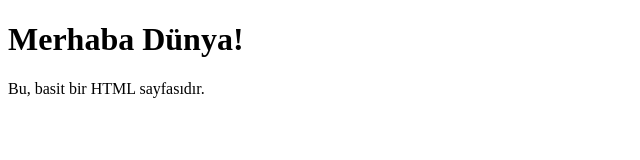
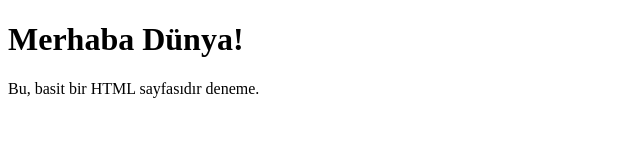
Before and after one commit to Taskin25/2.deneme, a plain HTML site: page index.html in a window 1280 px wide. Shown: the full height of the page, 0-640 px from the left. Drawn offline with Linux system fonts and the light colour scheme.

Commit message:
2.commit

```diff
--- a/index.html
+++ b/index.html
@@ -7,6 +7,6 @@
 </head>
 <body>
   <h1>Merhaba Dünya!</h1>
-  <p>Bu, basit bir HTML sayfasıdır.</p>
+  <p>Bu, basit bir HTML sayfasıdır deneme.</p>
 </body>
 </html>
```
